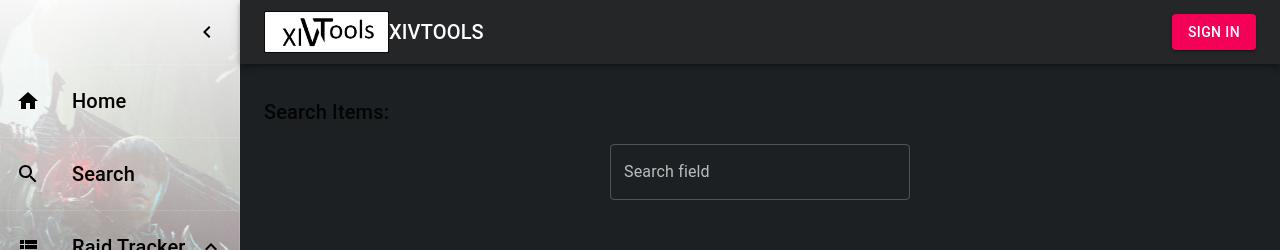
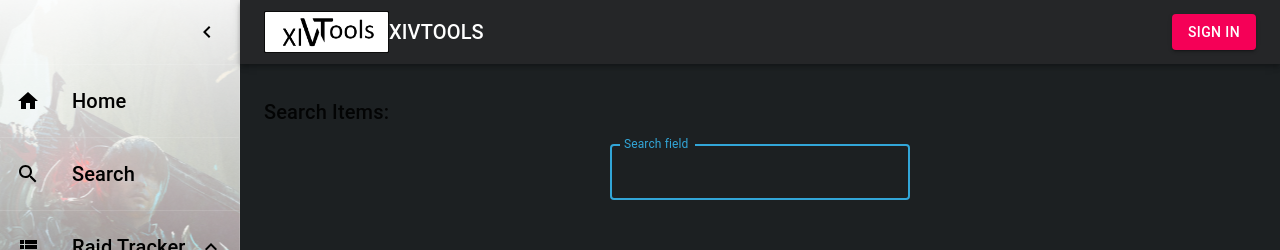
Before and after one commit to JamesKisby/xivtools, a React app in the folder xivtools.web/: page /search in a window 1280 px wide. Shown: the top 250 px of the page. Built offline with nearby package versions, Linux system fonts and the light colour scheme; no server answers; what react-unity-webgl would draw is missing.

Commit message:
search bar optimise

```diff
--- a/xivtools.web/src/js/components/ItemSearch.jsx
+++ b/xivtools.web/src/js/components/ItemSearch.jsx
@@ -186,7 +186,7 @@ export default function ItemSearch(props) {
       </div>
     ) : (
       <div className={index % 2 ? "ListItemOdd" : "ListItemEven"} style={style}>
-          <ListItem id={result[index].id} button component={Link} to={`/item/${result[index].id}`}>
+          <ListItem id={result[index].id} button onClick={props.onClose} component={Link} to={`/item/${result[index].id}`}>
               <img src={result[index].icon} />
             <ListItemText primary={result[index].name}/>
             <p>iLv. {result[index].levelitem} - {result[index].itemuicategory}</p>
@@ -325,7 +325,8 @@ export default function ItemSearch(props) {
                   type="search"
                   variant="outlined"
                   onChange={handleSearch}
-                  value={searchValues}/>
+                  value={searchValues}
+                  autoFocus/>
               </form>
               </Grid>
               <Grid item xs={12}>
--- a/xivtools.web/src/js/components/Sidebar.jsx
+++ b/xivtools.web/src/js/components/Sidebar.jsx
@@ -180,7 +180,7 @@ export default function Sidebar(props) {
               horizontal: 'left',
             }}
           >
-            <ItemSearch />
+            <ItemSearch onClose={handleClose}/>
           </Popover>
         </List>
         <Divider />
```
